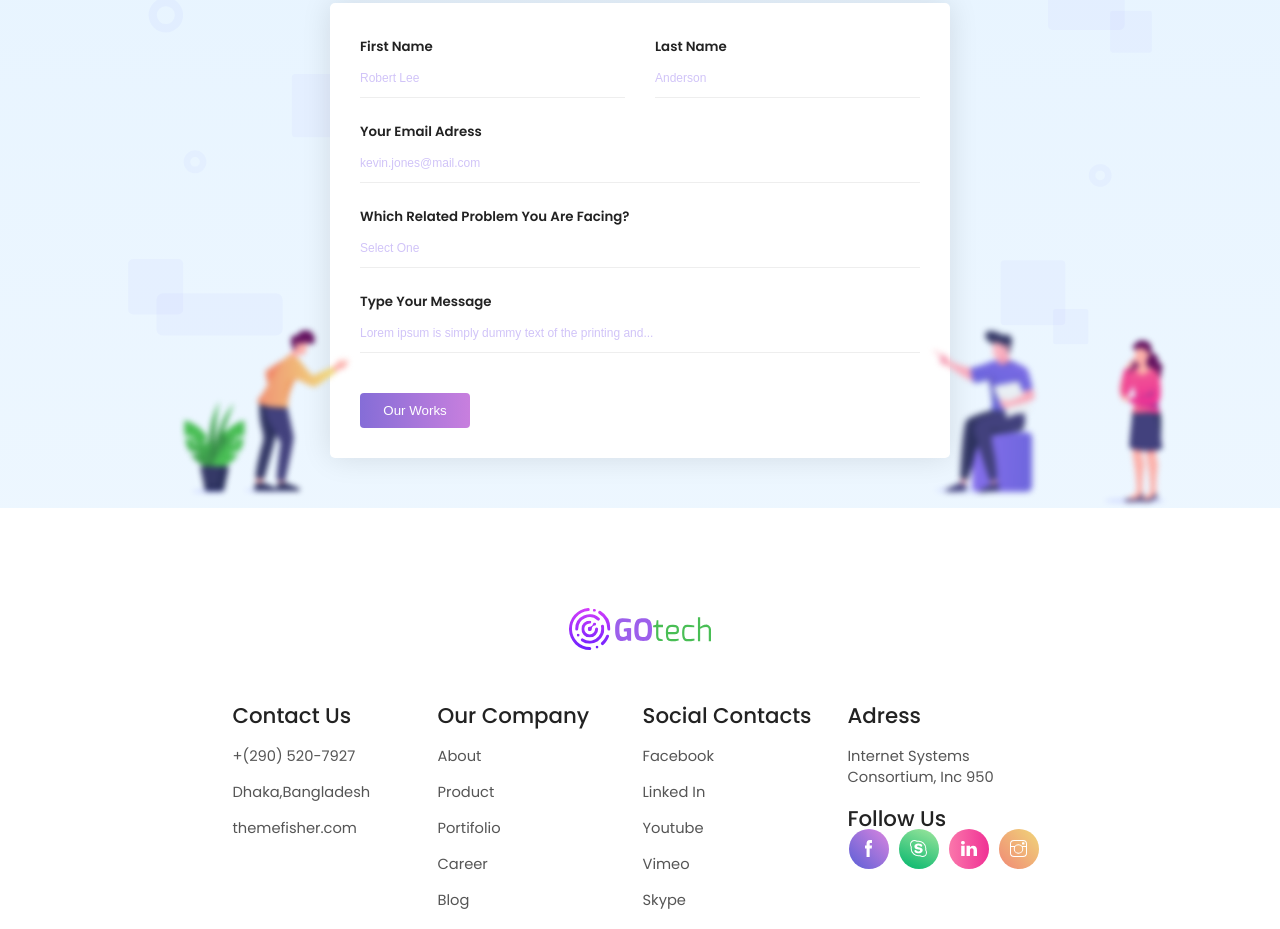
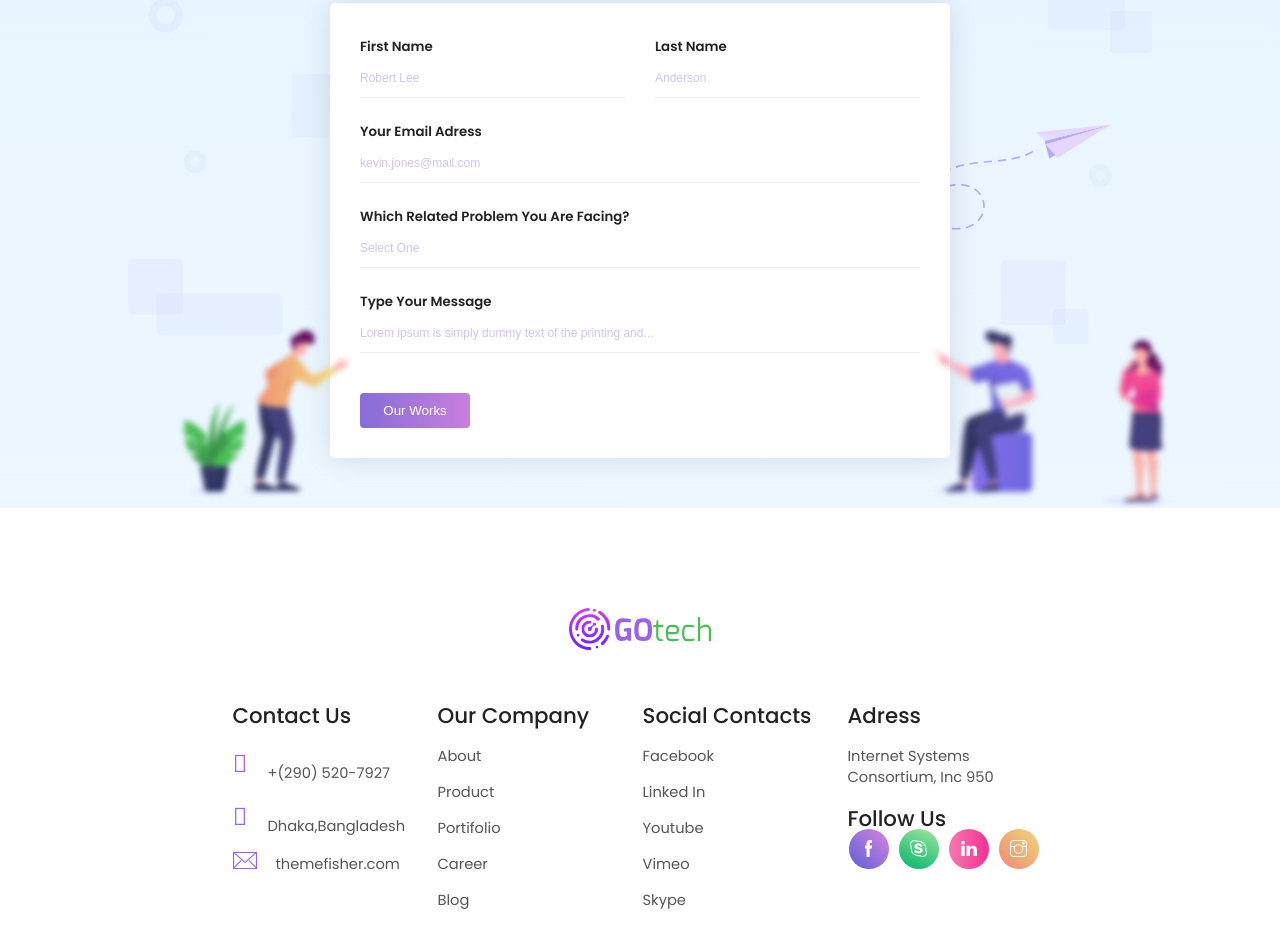
Before and after one commit to HigorDenomar/gotech-free, a plain HTML site: page index.html in a window 1280 px wide. Shown: the part 1940-2869 px from the top of the page. Drawn offline with Linux system fonts and the light colour scheme.

Commit message:
finished style

```diff
--- a/index.html
+++ b/index.html
@@ -95,6 +95,9 @@
 
       <form class="form" action="" method="post">
         <img src="/assets/img-04.png" id="img-04" class="imgs">
+
+        <img src="/assets/line.svg" id="line">
+        <img src="/assets/airplane.svg" id="airplane">
         <div class="input-group">
           <div class="input-block">
             <label for="name">First Name</label>
@@ -139,9 +142,9 @@
         <div class="itens">
           <h2>Contact Us</h2>
           <ul>
-            <li>+(290) 520-7927</li>
-            <li>Dhaka,Bangladesh</li>
-            <li>themefisher.com</li>
+            <li> <img src="/assets/err.svg"> +(290) 520-7927</li>
+            <li> <img src="/assets/err.svg"> Dhaka,Bangladesh</li>
+            <li> <img src="/assets/mail.svg"> themefisher.com</li>
           </ul>
         </div>
         <div class="itens">
--- a/style.css
+++ b/style.css
@@ -142,7 +142,6 @@ section.sections {
 section#section-01 {
   padding-top: var(--header-height);
   height: 100vh;
-
 }
 
 .details {
@@ -345,6 +344,7 @@ div.form-container {
   margin-top: auto;
   display: flex;
   height: 100%;
+  z-index: 5;
 }
 
 div.form-container form.form {
@@ -354,7 +354,6 @@ div.form-container form.form {
   margin-bottom: 50px;
   padding: 30px 30px;
   width: 620px;
-  z-index: 2;
 }
 
 div.form-container form.form .input-group {
@@ -387,6 +386,22 @@ div.form-container form.form button[type=submit] {
 
 div.form-container .form {
   position: relative;
+}
+
+div.form-container .form img#line, img#airplane {
+  position: absolute;
+  transform: translateY(80px);
+  z-index: -1;
+}
+
+div.form-container .form img#line {
+  height: 150px;
+  right: -100px;
+  transform: translateY(95px);
+}
+
+div.form-container .form img#airplane {
+  right: -165px;
 }
 
 div.form-container .form img.imgs {
@@ -462,6 +477,13 @@ footer #container .divs .itens ul li {
   margin: 15px 0;
   font-size: 11pt;
   color: #555;
+  align-items: center;
+  text-align: left;
+
+}
+
+footer #container .divs .itens ul li img {
+  margin: 0 15px 0 0;
 }
 
 footer #container .divs .itens ul.links li {
```
Also changed, not shown: assets/airplane.svg (added), assets/err.svg (added), assets/line.svg (added), assets/mail.svg (added). Lines whose indentation alone changed are shown as unchanged.
